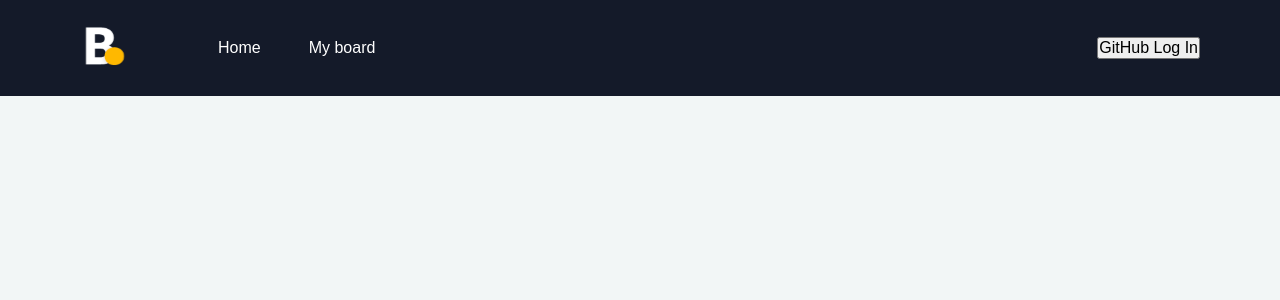
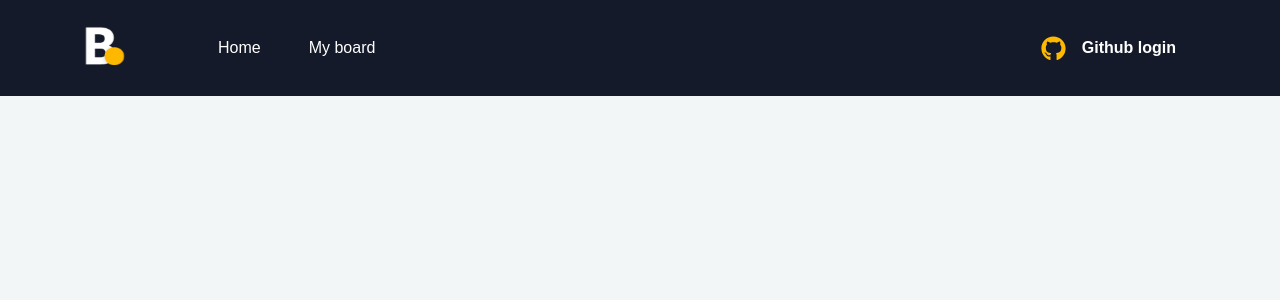
Before and after one commit to pablocavalcanteh/todo-board-nextjs, a Next.js app: page / in a window 1280 px wide. Shown: the top 300 px of the page. Built offline with nearby package versions, Linux system fonts and the light colour scheme.

Commit message:
Login Button.

```diff
--- a/package.json
+++ b/package.json
@@ -17,6 +17,7 @@
     "next": "13.0.4",
     "react": "18.2.0",
     "react-dom": "18.2.0",
+    "react-icons": "^4.6.0",
     "typescript": "4.9.3"
   },
   "devDependencies": {
--- a/src/components/Header/index.tsx
+++ b/src/components/Header/index.tsx
@@ -1,6 +1,8 @@
 import Image from "next/image";
 import Link from "next/link";
 import styles from "./styles.module.scss";
+
+import {SignInButton} from '../SignInButton'
 
 export function Header() {
   return (
@@ -19,7 +21,7 @@
           <Link href="/">Home</Link>
           <Link href="/board">My board</Link>
         </nav>
-        <button>GitHub Log In</button>
+        <SignInButton />
       </div>
     </header>
   );
--- /dev/null
+++ b/src/components/SignInButton/index.jsx
@@ -0,0 +1,22 @@
+import styles from "./styles.module.scss";
+
+import { FaGithub } from "react-icons/fa";
+import { FiX } from "react-icons/fi";
+import Image from "next/image";
+
+export function SignInButton() {
+  const session = false;
+
+  return session ? (
+    <button type="button" className={styles.signInButton} onClick={() => {}}>
+      <img src="" alt="User photo" />
+      Olá, Mateus!
+      <FiX color="#737380" className={styles.closeIcon} />
+    </button>
+  ) : (
+    <button type="button" className={styles.signInButton} onClick={() => {}}>
+      <FaGithub color="#ffb800" />
+      Github login
+    </button>
+  );
+}
--- /dev/null
+++ b/src/components/SignInButton/styles.module.scss
@@ -0,0 +1,39 @@
+
+.signInButton {
+
+    height: 2.5rem;
+    border-radius: 3rem;
+    background: transparent;
+    border: 0;
+    display: flex;
+    align-items: center;
+    justify-content: center;
+    padding: 0 1.5rem;
+    color: #fff;
+    font-weight: bold;
+    transition: filter 0.2s;
+
+    svg {
+        width: 25px;
+        height: 25px;
+    }
+
+    img {
+        width: 35px;
+        height: 35px;
+        border-radius: 50%;
+        margin-right: 1rem;
+    }
+
+    &:hover {
+        filter: brightness(0.9);
+    }
+
+    svg:first-child {
+        margin-right: 1rem;
+    }
+
+    svg .closeIcon {
+        margin-left: 1rem;
+    }
+}
```
Also changed, not shown: 1 other file (tests, documents, lock files or other folders).
